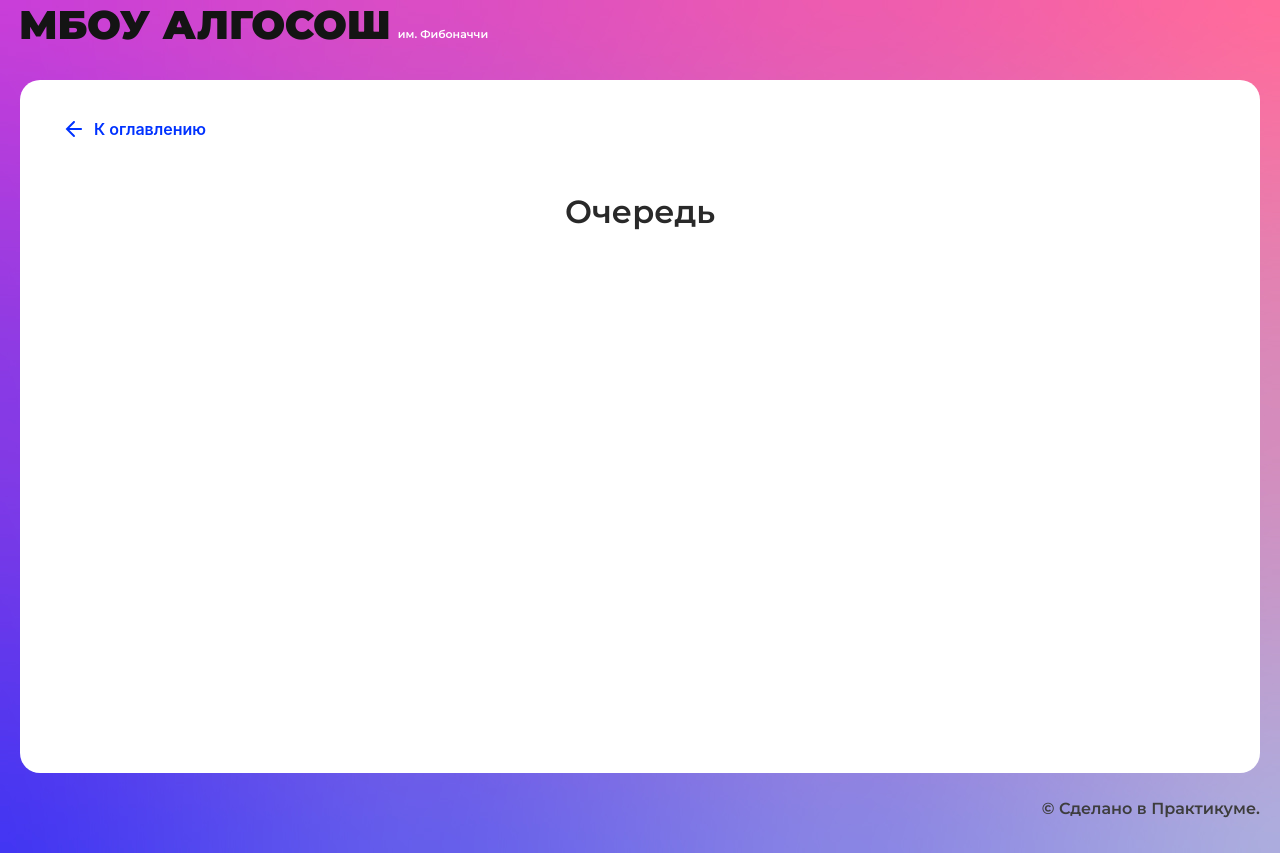
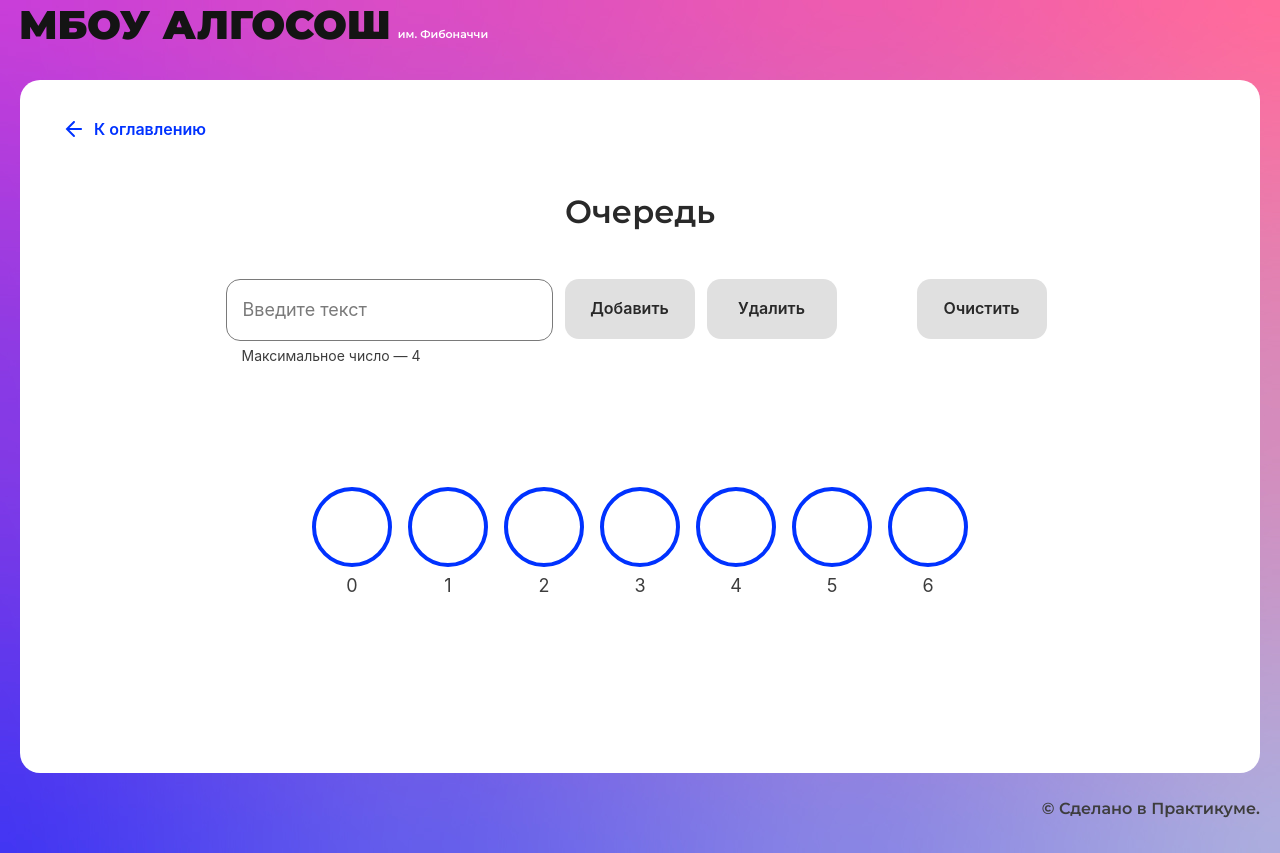
Before and after one commit to ValeryVigovskaya/algoSosh, a React (Create React App) app: page /queue in a window 1280 px wide. Built offline with nearby package versions, Linux system fonts and the light colour scheme.

Commit message:
очередь работает, но нужно пофиксить стек, по коментам наставника

```diff
--- a/src/components/queue-page/queue-page.tsx
+++ b/src/components/queue-page/queue-page.tsx
@@ -1,10 +1,112 @@
-import React from "react";
+import React, { SyntheticEvent, useEffect } from "react";
 import { SolutionLayout } from "../ui/solution-layout/solution-layout";
+import styles from "./queue.module.css";
+import { useForm } from "../../hooks/hooks";
+import { Input } from "../ui/input/input";
+import { Button } from "../ui/button/button";
+import { Queue } from "./utils";
+import { ElementStates } from "../../types/element-states";
+import { useState } from "react";
+import { timeout } from "../../utils/functions";
+import { Circle } from "../ui/circle/circle";
+
+type IString = {
+  value?: string;
+  color?: ElementStates;
+};
+//const queue = new Queue<IString>(7);
 
 export const QueuePage: React.FC = () => {
+  const initialState = Array.from({ length: 7 }).map((value) => ({
+    value: "",
+    color: ElementStates.Default,
+  })) as IString[];
+  const { values, handleChange, setValues } = useForm({ value: "" });
+  const [arr, setArr] = useState<IString[]>(initialState);
+  const [queue, setQueue] = useState(new Queue<IString>(7));
+  let array = queue.getEl() as IString[];
+
+  const onClick = async (evt: SyntheticEvent, textButton: string) => {
+    evt.preventDefault();
+    if (values.value !== "" && textButton === "Добавить") {
+      queue.enqueue({ value: values.value, color: ElementStates.Changing });
+      setQueue(queue);
+      setArr([...array]);
+      await timeout(500);
+      queue.getTeil()!.color = ElementStates.Default;
+      setValues({ value: "" });
+      setArr([...array]);
+    } else if (textButton === "Удалить") {
+      queue.peak()!.color = ElementStates.Changing;
+      setQueue(queue);
+      setArr([...array]);
+      await timeout(500);
+      queue.dequeue();
+      setQueue(queue);
+      await timeout(500);
+      setArr([...array]);
+    } else if (textButton === "Очистить") {
+        queue.clear();
+      setQueue(queue);
+      array = initialState
+      setArr([...array])
+    }
+  };
+
   return (
     <SolutionLayout title="Очередь">
-
+      <form className={styles.input_container}>
+        <Input
+          isLimitText={true}
+          max={4}
+          maxLength={4}
+          value={values.value}
+          name="value"
+          onChange={handleChange}
+          type="string"
+          extraClass={styles.input}
+        />
+        <div className={styles.buttons_container}>
+          <Button
+            text="Добавить"
+            type="submit"
+            onClick={(e) => onClick(e, "Добавить")}
+            disabled={
+              values.value === "" ||
+              (!queue.isEmpty() && arr.slice(-1)[0] === queue.getTeil())
+                ? true
+                : false
+            }
+          />
+          <Button
+            text="Удалить"
+            type="submit"
+            onClick={(e) => onClick(e, "Удалить")}
+            disabled={!queue.isEmpty() ? false : true}
+          />
+          <Button
+            text="Очистить"
+            type="button"
+            extraClass={styles.clear}
+            onClick={(e) => onClick(e, "Очистить")}
+            disabled={!queue.isEmpty() ? false : true}
+          />
+        </div>
+      </form>
+      <ul className={styles.circle_container}>
+        {arr?.map((item, index) => (
+          <li key={index} className={styles.circle_item}>
+            <Circle
+              letter={item?.value}
+              state={item?.color}
+              extraClass={`${styles.fadeIn}`}
+              index={index}
+              head={!queue.isEmpty() && queue.peak() === item ? "head" : ""}
+              tail={!queue.isEmpty() && queue.getTeil() === item ? "tail" : ""}
+            />
+          </li>
+        ))}
+      </ul>
     </SolutionLayout>
   );
 };
--- /dev/null
+++ b/src/components/queue-page/queue.module.css
@@ -0,0 +1,29 @@
+.input_container {
+    margin: 0 auto;
+    max-width: 829px;
+    display: flex;
+    gap: 12px;
+  }
+  .input {
+    max-width: 327px;
+  }
+  .buttons_container {
+    display: flex;
+    width: 440px;
+    justify-content: start;
+    gap: 12px;
+  }
+
+  .clear {
+    margin-left: 68px;
+  }
+
+  .circle_container {
+    margin: 0 auto;
+    display: flex;
+    justify-content: center;
+    padding-top: 120px;
+    padding-left: 0;
+    list-style-type: none;
+    gap: 16px;
+  }
--- /dev/null
+++ b/src/components/queue-page/utils.ts
@@ -0,0 +1,68 @@
+interface IQueue<T> {
+  enqueue: (item: T) => void;
+  dequeue: () => void;
+  peak: () => T | null;
+  clear: () => void;
+}
+
+export class Queue<T> implements IQueue<T> {
+  private container: (T | null)[] = [];
+  private head = 0;
+  private tail = 0;
+  private readonly size: number = 0;
+  private length: number = 0;
+
+  constructor(size: number) {
+    this.size = size;
+    this.container = Array(size);
+  }
+
+  enqueue = (item: T) => {
+    if (this.length >= this.size) {
+      throw new Error("Maximum length exceeded");
+    }
+    this.container[this.tail % this.size] = item;
+    this.tail++;
+    this.length++;
+    //this.size++
+    // Ваш код
+  };
+
+  dequeue = () => {
+    if (this.isEmpty()) {
+      throw new Error("No elements in the queue");
+    }
+    const item = this.container[this.head];
+    delete this.container[this.head % this.size];
+    this.head++;
+    this.length--;
+    return item;
+  };
+
+  peak = (): T | null => {
+    if (this.isEmpty()) {
+      throw new Error("No elements in the queue");
+    }
+    return this.container[this.head];
+  };
+
+  getTeil = (): T | null => {
+    if (this.isEmpty()) {
+      throw new Error("No elements in the queue");
+    }
+    return this.container[this.tail - 1];
+  };
+
+  getEl = () => {
+    return this.container;
+  };
+
+  clear = () => {
+    this.head = 0;
+    this.tail = 0;
+    this.length = 0;
+    this.container = Array(this.size);
+  };
+
+  isEmpty = () => this.length === 0;
+}
--- a/src/components/stack-page/stack-page.tsx
+++ b/src/components/stack-page/stack-page.tsx
@@ -74,7 +74,7 @@ export const StackPage: React.FC = () => {
           />
           <Button
             text="Очистить"
-            type="submit"
+            type="button"
             extraClass={styles.clear}
             onClick={(e) => onClick(e, "Очистить")}
             disabled={stack.getSize() > 0 ? false : true}
```
